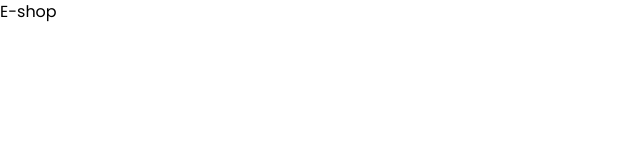
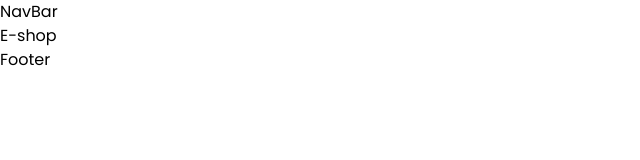
Before and after one commit to Alek30k/E-shop, a Next.js app: page / in a window 1280 px wide. Shown: the top 160 px of the page, without its empty margins (0-640 px from the left). Built offline with nearby package versions, Linux system fonts and the light colour scheme.

Commit message:
add footer

```diff
--- a/app/layout.tsx
+++ b/app/layout.tsx
@@ -1,6 +1,8 @@
 import "./globals.css";
 import type { Metadata } from "next";
 import { Poppins } from "next/font/google";
+import NavBar from "./components/nav/NavBar";
+import Footer from "./components/footer/Footer";
 
 const poppins = Poppins({ subsets: ["latin"], weight: ["400", "700"] });
 
@@ -16,7 +18,13 @@ export default function RootLayout({
 }) {
   return (
     <html lang="en">
-      <body className={poppins.className}>{children}</body>
+      <body className={poppins.className}>
+        <main>
+          <NavBar />
+          {children}
+          <Footer />
+        </main>
+      </body>
     </html>
   );
 }
```
